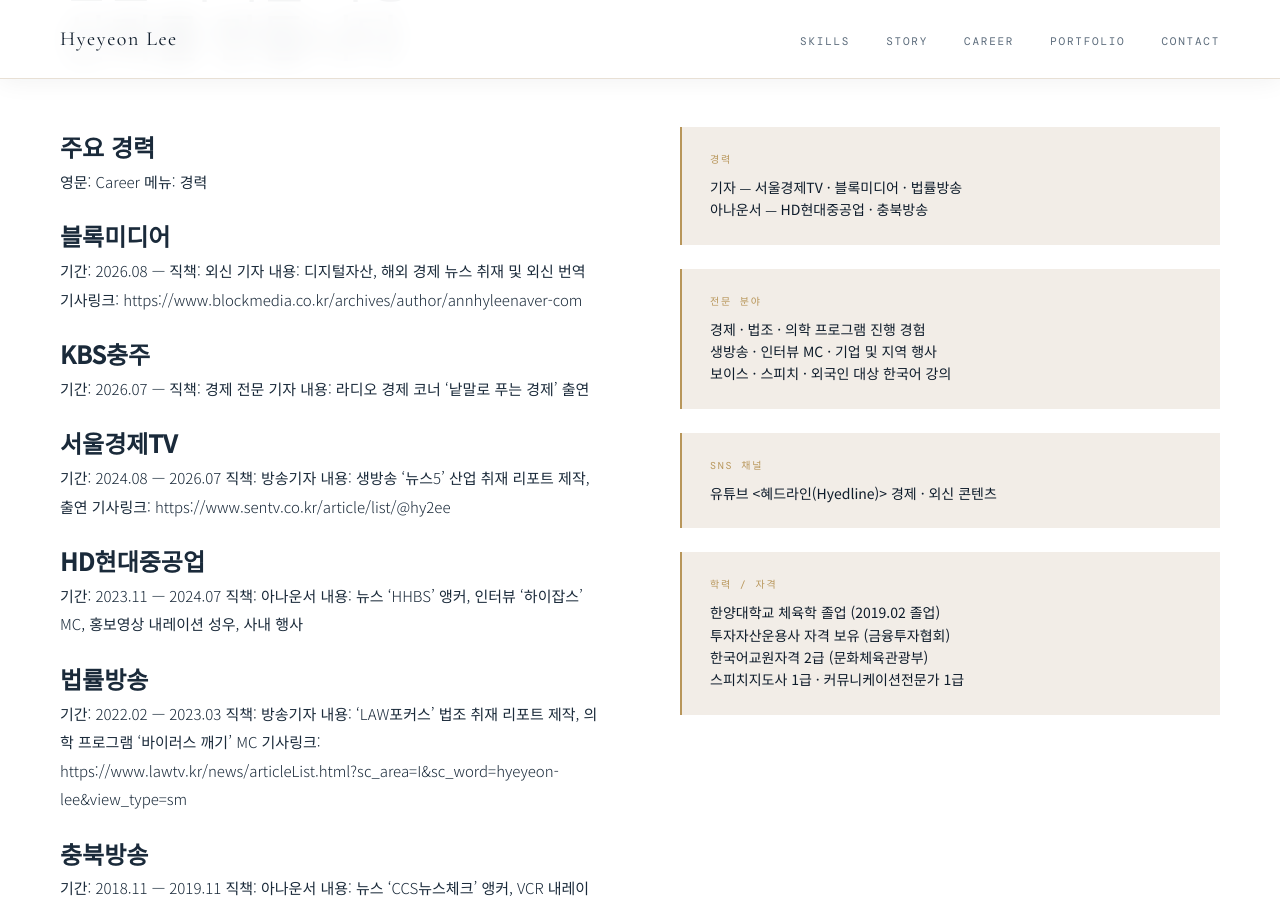
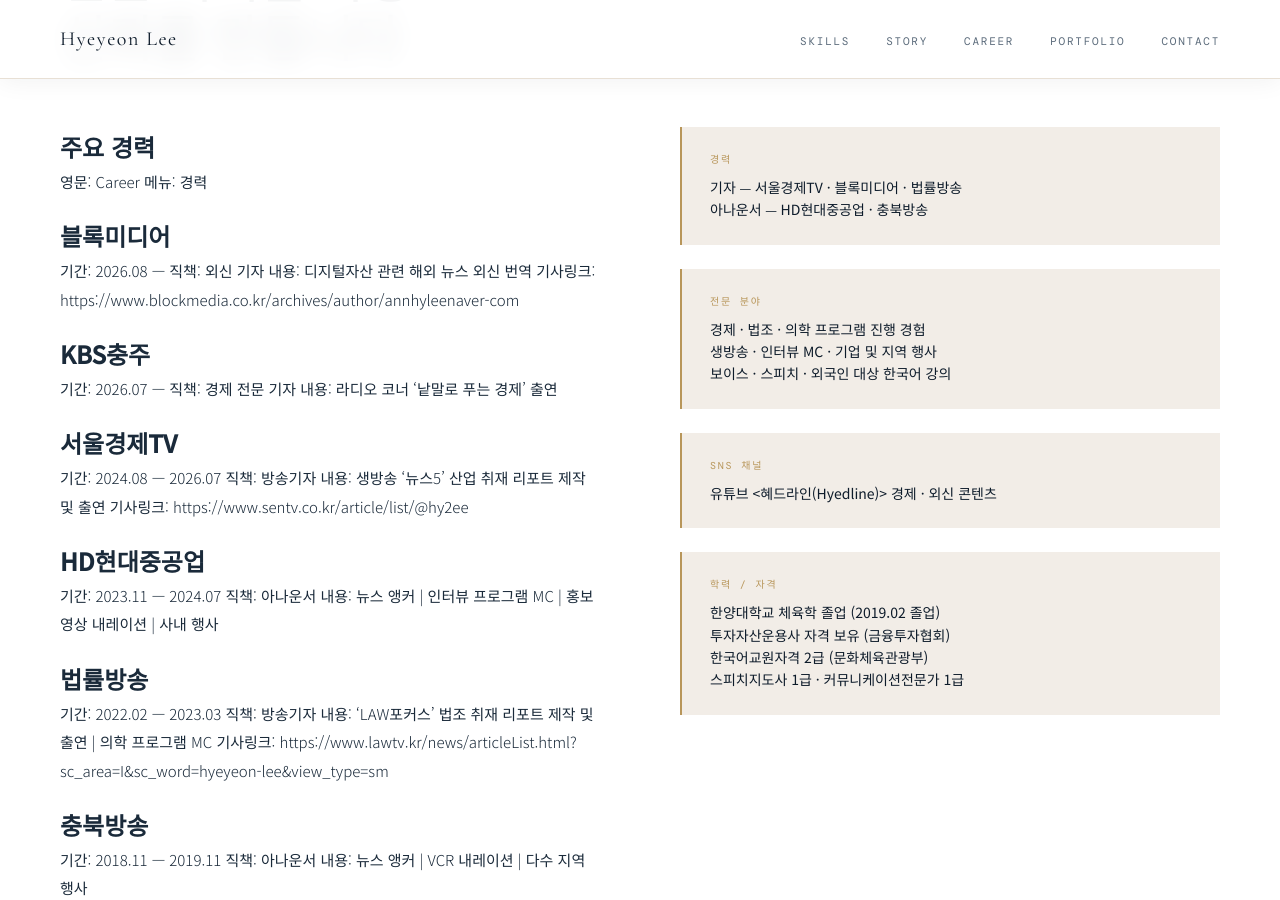
Before and after one commit to annhylee/annhylee.github.io, a Jekyll site: the page built from content/career.md, in a window 1280 px wide and 900 px high, scrolled down 1847 px. Built offline with Jekyll 4.4.1, drawn with Linux system fonts in a browser that asks for light colours; some web fonts are replaced; our own code applies the rules of GitHub Pages for plain Markdown files; some of the changed text lies outside the part shown.

Commit message:
Update career.md

```diff
--- a/content/career.md
+++ b/content/career.md
@@ -11,32 +11,32 @@
 ## 블록미디어
 기간: 2026.08 —
 직책: 외신 기자
-내용: 디지털자산, 해외 경제 뉴스 취재 및 외신 번역
+내용: 디지털자산 관련 해외 뉴스 외신 번역
 기사링크: https://www.blockmedia.co.kr/archives/author/annhyleenaver-com
 
 ## KBS충주
 기간: 2026.07 —
 직책: 경제 전문 기자
-내용: 라디오 경제 코너 '낱말로 푸는 경제' 출연
+내용: 라디오 코너 '낱말로 푸는 경제' 출연
 
 ## 서울경제TV
 기간: 2024.08 — 2026.07
 직책: 방송기자
-내용: 생방송 '뉴스5' 산업 취재 리포트 제작, 출연
+내용: 생방송 '뉴스5' 산업 취재 리포트 제작 및 출연
 기사링크: https://www.sentv.co.kr/article/list/@hy2ee
 
 ## HD현대중공업
 기간: 2023.11 — 2024.07
 직책: 아나운서
-내용: 뉴스 'HHBS' 앵커, 인터뷰 '하이잡스' MC, 홍보영상 내레이션 성우, 사내 행사
+내용: 뉴스 앵커 | 인터뷰 프로그램 MC | 홍보영상 내레이션 | 사내 행사
 
 ## 법률방송
 기간: 2022.02 — 2023.03
 직책: 방송기자
-내용: 'LAW포커스' 법조 취재 리포트 제작, 의학 프로그램 '바이러스 깨기' MC
+내용: 'LAW포커스' 법조 취재 리포트 제작 및 출연 | 의학 프로그램 MC
 기사링크: https://www.lawtv.kr/news/articleList.html?sc_area=I&sc_word=hyeyeon-lee&view_type=sm
 
 ## 충북방송
 기간: 2018.11 — 2019.11
 직책: 아나운서
-내용: 뉴스 'CCS뉴스체크' 앵커, VCR 내레이션, 다수 지역 행사
+내용: 뉴스 앵커 | VCR 내레이션 | 다수 지역 행사
```
